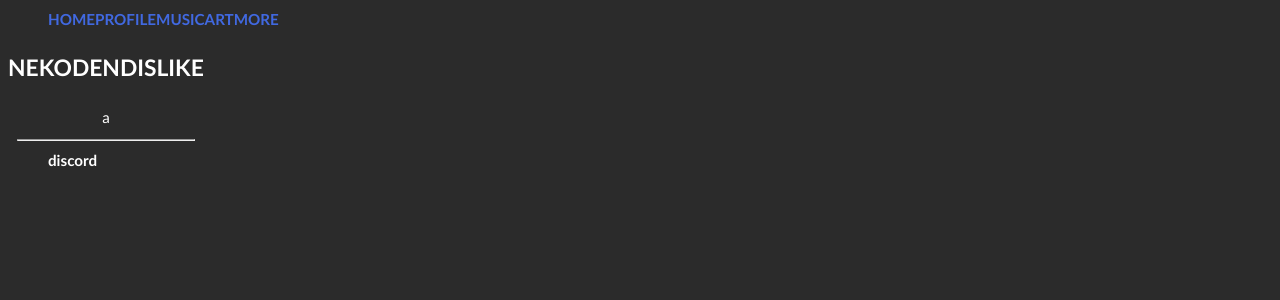
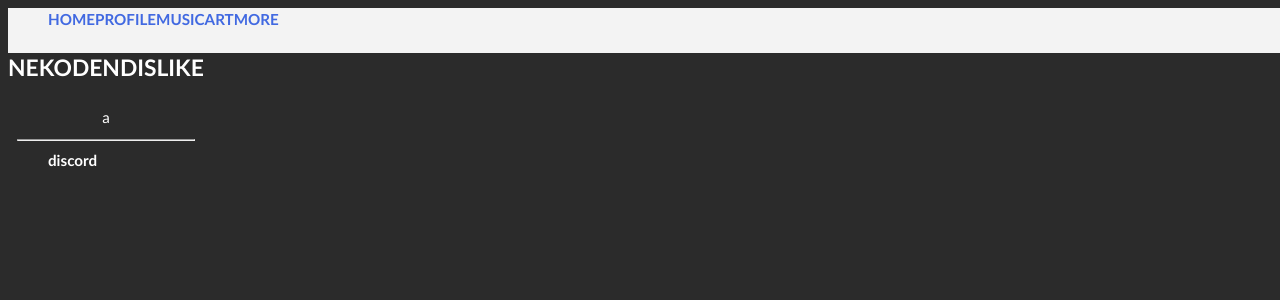
Before and after one commit to nekodendislike/nekodendislike.github.io, a Jekyll site: the page built from index.md, in a window 1280 px wide. Shown: the top 300 px of the page. Built offline with Jekyll 4.4.1, drawn with Linux system fonts in a browser that asks for light colours.

Commit message:
Update style.css

```diff
--- a/assets/css/style.css
+++ b/assets/css/style.css
@@ -73,7 +73,7 @@ header {
   width: 100%;
   height: 5%; /* 高さを50pxに指定 */
   display: inline-block;
-  /* background-color: #f3f3f3; */
+  background-color: #f3f3f3;
   /* ヘッダーに上下左右それぞれ余白を指定 */
   box-sizing: border-box; /* padding分を含んで幅を100%にするため */
   position:fixed;
```
